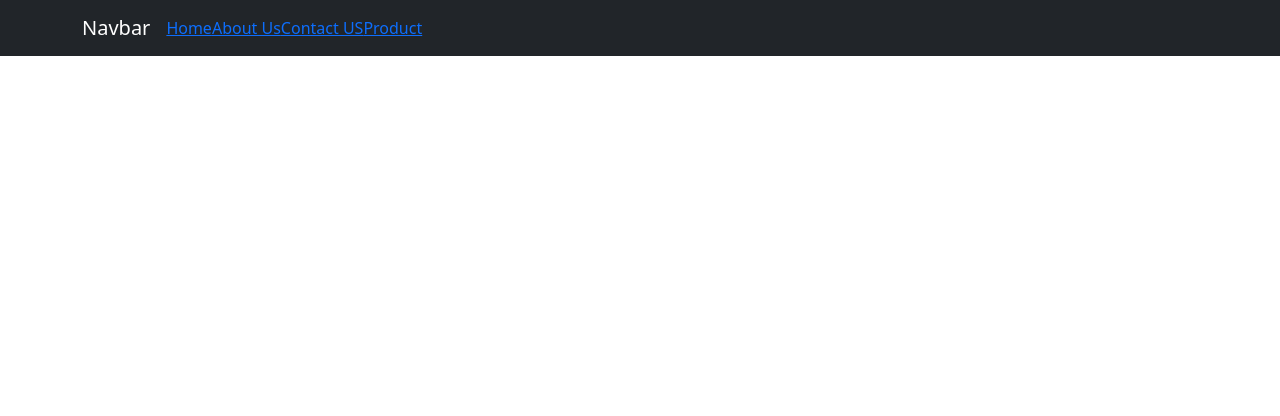
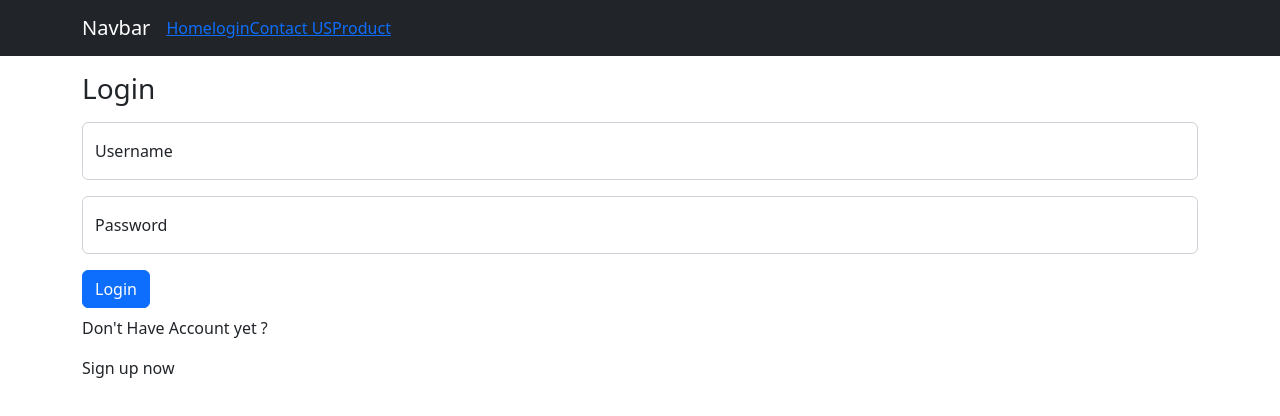
Before and after one commit to UcJunE/TGC-PROJECT-03-FE, a React (Create React App) app in the folder tgc-project-03/: page /login in a window 1280 px wide. Shown: the top 416 px of the page. Built offline with nearby package versions, Linux system fonts and the light colour scheme.

Commit message:
Login route is working now , added toastify for notification status

```diff
--- a/tgc-project-03/package.json
+++ b/tgc-project-03/package.json
@@ -14,6 +14,7 @@
     "react-dom": "^18.2.0",
     "react-router-dom": "^6.6.1",
     "react-scripts": "5.0.1",
+    "react-toastify": "^9.1.1",
     "web-vitals": "^2.1.4"
   },
   "scripts": {
--- a/tgc-project-03/src/App.js
+++ b/tgc-project-03/src/App.js
@@ -8,34 +8,38 @@ import Navbar from "react-bootstrap/Navbar";
 import { BrowserRouter as Router, Routes, Route, Link } from "react-router-dom";
 //import in pages
 import ContactUs from "./pages/contact-us";
-import Home from "./pages/home";
 import AboutUs from "./pages/about-us";
 import Products from "./pages/Product";
 import ProductDetails from "./pages/ProductDetails";
-
+import Login from "./pages/Login";
 //import in provider
 import ProductsProvider from "./providers/ProductsProvider";
+import UserProvider from "./providers/UsersProvider";
+//import components
+import Toastify from "./components/Toastify";
 
 function App() {
   return (
+    <React.Fragment>
+      <Toastify />
       <Router>
         <Navbar bg="dark" variant="dark">
           <Container>
             <Navbar.Brand href="#home">Navbar</Navbar.Brand>
             <Nav className="me-auto">
               <Link to="/">Home</Link>
-            <Link to="/about">About Us</Link>
+              <Link to="/login">login</Link>
               <Link to="/contact">Contact US</Link>
               <Link to="/product">Product</Link>
             </Nav>
           </Container>
         </Navbar>
         <Routes>
-        <Route path="/" element={<Home />} />
+          {/* <Route path="/" element={<Home />} /> */}
           <Route path="/about" element={<AboutUs />} />
           <Route path="/contact" element={<ContactUs />} />
           <Route
-          path="/product"
+            path="/"
             element={
               <ProductsProvider>
                 <Products />
@@ -50,8 +54,17 @@ function App() {
               </ProductsProvider>
             }
           />
+          <Route
+            path="/login"
+            element={
+              <UserProvider>
+                <Login />
+              </UserProvider>
+            }
+          />
         </Routes>
       </Router>
+    </React.Fragment>
   );
 }
 
--- /dev/null
+++ b/tgc-project-03/src/components/Toastify.js
@@ -0,0 +1,20 @@
+import React from "react";
+import { ToastContainer } from "react-toastify";
+import "react-toastify/dist/ReactToastify.css";
+
+export default function Toastify() {
+  return (
+    <ToastContainer
+      position="top-right"
+      autoClose={1800}
+      hideProgressBar={false}
+      newestOnTop={false}
+      closeOnClick
+      rtl={false}
+      pauseOnFocusLoss
+      draggable
+      pauseOnHover
+      theme="light"
+    />
+  );
+}
--- /dev/null
+++ b/tgc-project-03/src/pages/Login.js
@@ -0,0 +1,91 @@
+import React from "react";
+import { useState, useContext } from "react";
+import UserContext from "../contexts/UserContext";
+import { useNavigate } from "react-router-dom";
+import { toast } from "react-toastify";
+import "react-toastify/dist/ReactToastify.css";
+import Button from "react-bootstrap/Button";
+import Form from "react-bootstrap/Form";
+import FloatingLabel from "react-bootstrap/FloatingLabel";
+
+export default function Login(props) {
+  const userContext = useContext(UserContext);
+
+  //state
+  let [errors, setErrors] = useState([]);
+  let [formfields, setFormfields] = useState({
+    username: "",
+    password: "",
+  });
+
+  const updateFormField = (e) => {
+    setFormfields({
+      ...formfields,
+      [e.target.name]: e.target.value,
+    });
+  };
+
+  const navigate = useNavigate();
+
+  const register = () => {
+    navigate("/register");
+  };
+
+  const loginUser = async () => {
+    const result = await userContext.loginUser(formfields);
+    console.log("this is result from loginjs", result);
+    if (!result) {
+      setErrors(["error"]);
+    } else {
+      console.log("pass here?");
+      setErrors([""]);
+      toast.success("Welcome & Enjoy Your Stay");
+    }
+  };
+
+  return (
+    <React.Fragment>
+      <div className="container mt-3">
+        <h3 className="my-3">Login</h3>
+        <FloatingLabel
+          controlId="floatingInput"
+          label="Username"
+          className="mb-3"
+        >
+          <Form.Control
+            type="text"
+            placeholder="Username"
+            name="username"
+            value={formfields.username}
+            onChange={updateFormField}
+          />
+        </FloatingLabel>
+        <FloatingLabel controlId="floatingPassword" label="Password">
+          <Form.Control
+            type="password"
+            placeholder="Password"
+            name="password"
+            value={formfields.password}
+            onChange={updateFormField}
+          />
+          {errors.includes("error") ? (
+            <Form.Text className="error">
+              Please check your username and password and try again.
+            </Form.Text>
+          ) : (
+            ""
+          )}
+        </FloatingLabel>
+        <div className="container my-3 px-0">
+          <Button variant="primary" onClick={loginUser}>
+            Login
+          </Button>
+          <p className="mt-2">Don't Have Account yet ?</p>{" "}
+          <a style={{ textDecoration: "none" }} onClick={register}>
+            Sign up now
+          </a>
+        </div>
+      </div>
+    </React.Fragment>
+  );
+}
--- a/tgc-project-03/src/pages/Product.js
+++ b/tgc-project-03/src/pages/Product.js
@@ -57,7 +57,7 @@ export default function Products() {
         <Accordion.Item eventKey="0">
           <Accordion.Header>Search</Accordion.Header>
           <Accordion.Body>
-            <Form.Group className="mb-3" controlId="formAuthorName">
+            <Form.Group className="mb-3">
               <Form.Label>Name</Form.Label>
               <Form.Control
                 type="text"
@@ -67,7 +67,7 @@ export default function Products() {
                 onChange={updateFormField}
               />
             </Form.Group>
-            <Form.Group className="mb-3" controlId="formAuthorName">
+            <Form.Group className="mb-3">
               <Form.Label>Colour</Form.Label>
               <Form.Select
                 aria-label="Default select example"
@@ -78,7 +78,7 @@ export default function Products() {
                 {generateDropdownOptions(selection.colors)}
               </Form.Select>
             </Form.Group>
-            <Form.Group className="mb-3" controlId="formAuthorName">
+            <Form.Group className="mb-3">
               <Form.Label>Material</Form.Label>
               <Form.Select
                 aria-label="Default select example"
@@ -90,7 +90,7 @@ export default function Products() {
               </Form.Select>
             </Form.Group>
             <Form.Label>Cost</Form.Label>
-            <Form.Group className="d-flex mb-3" controlId="formAuthorName">
+            <Form.Group className="d-flex mb-3">
               <Form.Control
                 type="text"
                 placeholder="Min cost"
--- a/tgc-project-03/src/pages/home.js
+++ /dev/null
@@ -1,9 +0,0 @@
-import React from "react";
-
-export default function Home() {
-  return (
-    <React.Fragment>
-      <h1>Home Page</h1>
-    </React.Fragment>
-  );
-}
--- /dev/null
+++ b/tgc-project-03/src/providers/UsersProvider.js
@@ -0,0 +1,75 @@
+import React, { useState } from "react";
+import { useNavigate } from "react-router-dom";
+import axios from "axios";
+import { toast } from "react-toastify";
+import 'react-toastify/dist/ReactToastify.css';
+
+import UserContext from "../contexts/UserContext";
+
+const BASE_API_URL =
+  "https://8888-ucjune-tgcproject03expr-rrie69uigi5.ws-us81.gitpod.io/api";
+
+export default function UserProvider(props) {
+  const navigateTo = useNavigate();
+
+  //state
+  const [redirectTo, setRedirectTo] = useState("");
+
+  //user context
+  const userContext = {
+    checkIfAuthenticated: () => {
+      if (
+        JSON.parse(localStorage.getItem("accessToken")) &&
+        JSON.parse(localStorage.getItem("refreshToken"))
+      ) {
+        return true;
+      }
+      return false;
+    },
+    registerUser: async (userData) => {
+      try {
+        let response = await axios.post(
+          BASE_API_URL + "/account/register",
+          userData
+        );
+      } catch {}
+    },
+    loginUser: async (userData) => {
+      try {
+        const response = await axios.post(
+          BASE_API_URL + "/account/login",
+          userData
+        );
+        console.log("from user provider", response.data.status);
+        if (response.data.status === "fail") {
+          toast.error("Invalid username / password");
+          return false;
+        } else {
+        //   console.log("it went here");
+          const accessToken = response.data.accessToken;
+          const refreshToken = response.data.refreshToken;
+
+          localStorage.setItem("accessToken", JSON.stringify(accessToken));
+          localStorage.setItem("refreshToken", JSON.stringify(refreshToken));
+
+          //redirect to pages that intended to browse
+          if (redirectTo) {
+            navigateTo(redirectTo);
+            setRedirectTo("");
+          } else {
+            navigateTo("/");
+          }
+          return true;
+        }
+      } catch (e) {
+        console.log(e);
+      }
+    },
+  };
+
+  return (
+    <UserContext.Provider value={userContext}>
+      {props.children}
+    </UserContext.Provider>
+  );
+}
```
Also changed, not shown: 2 other files (tests, documents, lock files or other folders). Lines whose indentation alone changed are shown as unchanged.
